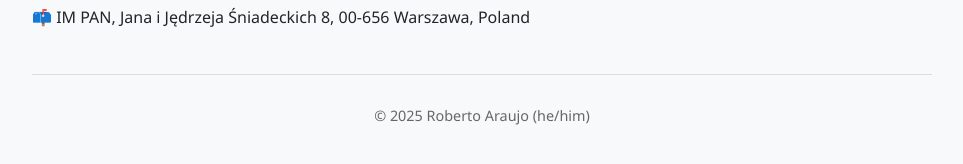
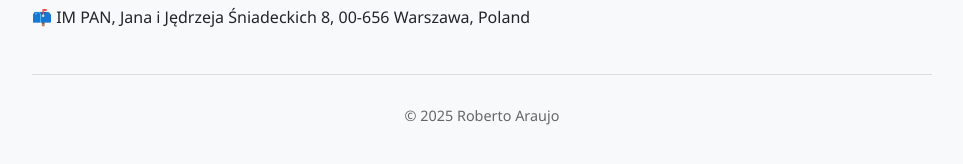
Before and after one commit to r-saraujo/r-saraujo.github.io, a Jekyll site: the page built from index.md, in a window 1280 px wide. Shown: the part 628-792 px from the top of the page, without its empty margins (158-1121 px from the left). Built offline with Jekyll 4.4.1, drawn with Linux system fonts in a browser that asks for light colours.

Commit message:
Update _config.yml

```diff
--- a/_config.yml
+++ b/_config.yml
@@ -1,4 +1,4 @@
-title: "Roberto Araujo (he/him)"
+title: "Roberto Araujo"
 email: your.email@domain.edu
 baseurl: ""  # Leave blank for GitHub Pages
 url: "https://yourusername.github.io"
```
